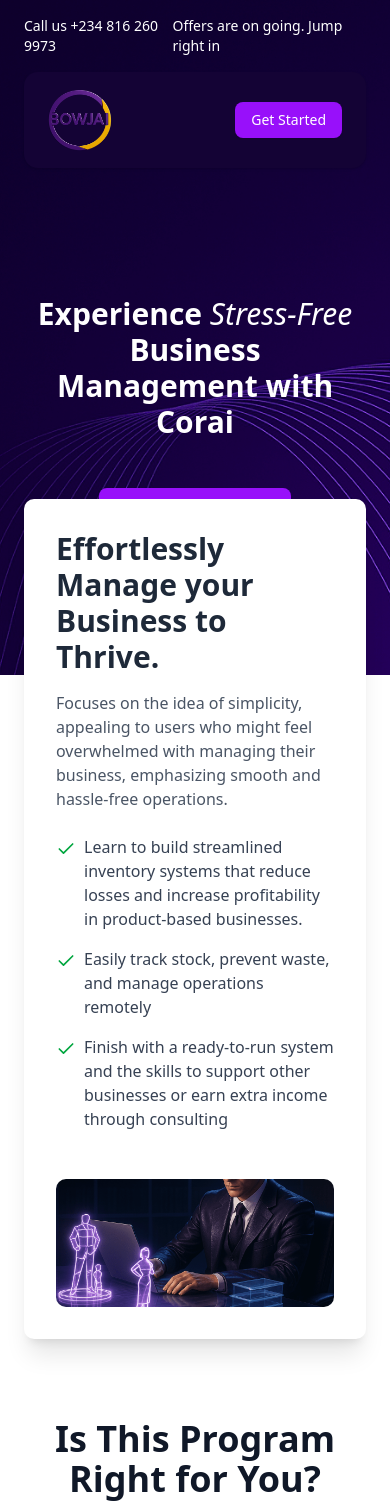
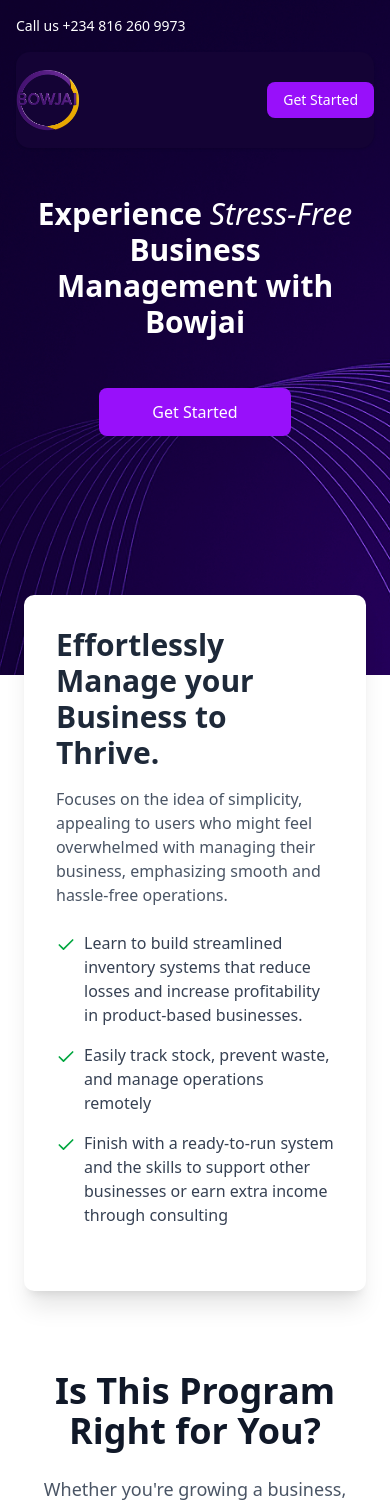
Before and after one commit to joshhumphrey02/boijai, a React (Vite) app: page / in a window 390 px wide. Shown: the top 1508 px of the page. Built offline with nearby package versions, Linux system fonts and the light colour scheme.

Commit message:
made more updates

```diff
--- a/src/App.tsx
+++ b/src/App.tsx
@@ -15,7 +15,7 @@
         <HeroSection />
         <FeatureSection />
         <WhoIsThisFor />
-        <Features />
+        {/* <Features /> */}
         <WHY />
         <About />
         <Testimonials />
--- a/src/components/FAQ.tsx
+++ b/src/components/FAQ.tsx
@@ -8,29 +8,29 @@
   const [openIndex, setOpenIndex] = useState<number>(0);
   const faqs: FAQItem[] = [
     {
-      question: "How does the dashboard help track coffee sales?",
+      question: "Who is this course designed for?",
       answer:
-        "The dashboard offers real-time insights into daily, weekly, and monthly sales, helping you stay on top of trends and performance.",
+        "It's perfect for product-based business owners, side hustlers, and anyone looking to learn inventory management as a profitable skill.",
     },
     {
-      question: "Can I manage inventory with this dashboard?",
+      question: "Do I need technical experience to enroll?",
       answer:
-        "Yes, our dashboard includes comprehensive inventory management features that let you track stock levels, set reorder points, and monitor product availability in real-time.",
+        "No prior tech skills are required. The course guides you step-by-step with easy-to-follow systems and real-world examples.",
     },
     {
-      question: "Can I track customer preferences?",
+      question: "What will I be able to do after completing the program?",
       answer:
-        "Absolutely! The dashboard collects and analyzes customer purchase patterns, allowing you to identify preferences and tailor your offerings accordingly.",
+        "You'll have a fully functional inventory system for your business, plus the know-how to offer inventory consulting to others for extra income.",
     },
     {
-      question: "Can the dashboard track daily sales performance?",
+      question: "Can this work for my business if I still work a 9-5?",
       answer:
-        "Yes, the dashboard provides detailed daily sales reports with hourly breakdowns, allowing you to identify peak selling times and optimize staffing accordingly.",
+        "Yes! The system is designed for remote tracking, automation, and low-maintenance control—perfect for busy professionals.",
     },
     {
-      question: "Can I export sales reports?",
+      question: "Will I get templates or tools to help with setup?",
       answer:
-        "Yes, all reports can be exported in multiple formats including PDF, CSV, and Excel for easy sharing and further analysis in your preferred tools.",
+        "Absolutely. You’ll receive plug-and-play templates and guided walkthroughs to get your inventory system up and running smoothly.",
     },
   ];
   const toggleFAQ = (index: number) => {
--- a/src/components/FeatureSection.tsx
+++ b/src/components/FeatureSection.tsx
@@ -1,7 +1,7 @@
 import { CheckIcon } from "lucide-react";
 export function FeatureSection() {
   return (
-    <section className="px-6 lg:px-20 -mt-44 relative z-10">
+    <section className="px-6 lg:px-20 -mt-20 md:-mt-44 relative z-10">
       <div className="bg-white rounded-lg shadow-xl p-8 md:p-12 max-w-6xl mx-auto">
         <div className="grid md:grid-cols-2 gap-4">
           <div className=" pr-0 md:pr-8 mb-8 md:mb-0">
@@ -46,7 +46,7 @@
               </div>
             </div>
           </div>
-          <div className=" relative">
+          <div className=" hidden md:flex relative">
             <div className="rounded-lg overflow-hidden bg-gray-900 relative h-32 md:h-full max-h-96">
               <img
                 src="/play.png"
--- a/src/components/Footer.tsx
+++ b/src/components/Footer.tsx
@@ -3,14 +3,14 @@
     <footer className="w-full py-12 px-4 md:px-8 lg:px-16 bg-gray-50 border-t border-gray-200">
       <div className="max-w-7xl mx-auto">
         <div className="grid grid-cols-1 md:grid-cols-4 gap-8">
-          <div className="col-span-1">
+          <div className="col-span-1 md:col-span-2">
             <div className="flex items-center mr-12">
               <img
                 src="/trans-logo.png"
                 className=" w-16 h-16 rounded-full object-cover"
               />
             </div>
-            <p className="mt-4 text-gray-600 text-sm">
+            <p className="mt-4 text-gray-600 text-sm md:w-[60%]">
               Monitor performance, track top-selling products, conversion rates,
               and analyze customer behaviors across devices—all in one place
             </p>
@@ -19,7 +19,7 @@
           <div className="col-span-1">
             <h3 className="font-medium text-gray-900 mb-4">Company</h3>
             <ul className="space-y-3">
-              {["Home", "Features", "Pricing", "About"].map((item) => (
+              {["Home", "Features", "About"].map((item) => (
                 <li key={item}>
                   <a
                     href="#"
@@ -46,21 +46,6 @@
               ))}
             </ul>
           </div>
-          <div className="col-span-1">
-            <h3 className="font-medium text-gray-900 mb-4">Legal</h3>
-            <ul className="space-y-3">
-              {["Privacy", "Terms & Conditions"].map((item) => (
-                <li key={item}>
-                  <a
-                    href="#"
-                    className="text-gray-600 hover:text-indigo-600 transition-colors"
-                  >
-                    {item}
-                  </a>
-                </li>
-              ))}
-            </ul>
-          </div>
         </div>
       </div>
     </footer>
--- a/src/components/Header.tsx
+++ b/src/components/Header.tsx
@@ -7,7 +7,9 @@
       {/* Top bar */}
       <div className="flex justify-between items-center py-4 text-sm ">
         <div>Call us +234 816 260 9973</div>
-        <div>Offers are on going. Jump right in</div>
+        <div className=" hidden md:flex">
+          Offers are on going. Jump right in
+        </div>
         <div className="hidden md:flex items-center space-x-4">
           <Separator
             orientation="vertical"
@@ -22,7 +24,7 @@
         </div>
       </div>
       {/* Navigation */}
-      <div className="flex justify-between items-center bg-[#140335] shadow rounded-xl px-6 py-4 ">
+      <div className="flex justify-between items-center bg-[#140335] shadow rounded-xl px-0 md:px-6 py-4 ">
         <div className="flex items-center">
           <div className="flex items-center mr-12 md:mr-24">
             <img
--- a/src/components/HeroSection.tsx
+++ b/src/components/HeroSection.tsx
@@ -4,20 +4,17 @@
   return (
     <section
       style={{ backgroundImage: "url('/hero.png')" }}
-      className="bg-cover bg-no-repeat bg-bottom h-[80dvh] text-white px-6 pb-20 lg:px-20 relative overflow-hidden"
+      className="bg-cover bg-no-repeat bg-center md:bg-bottom h-[80dvh] text-white px-4 pb-20 lg:px-20 relative overflow-hidden"
     >
       <Header />
-      <div className="text-center max-w-4xl mt-32 mx-auto relative z-10">
+      <div className="text-center max-w-4xl mt-12 md:mt-32 mx-auto relative z-10">
         <h1 className="text-3xl md:text-4xl lg:text-5xl font-bold mb-6">
           Experience <span className="italic font-light">Stress-Free</span>{" "}
-          Business <br /> Management with Corai
+          Business <br /> Management with Bowjai
         </h1>
         <div className="flex flex-col sm:flex-row items-center justify-center space-y-4 sm:space-y-0 sm:space-x-4 mt-12">
           <button className="bg-purple-600 hover:bg-purple-700 text-white px-8 py-3 rounded-md font-medium w-48">
             Get Started
-          </button>
-          <button className="bg-gray-800 hover:bg-gray-700 text-white px-8 py-3 rounded-md font-medium w-48 border border-gray-700">
-            How it's work
           </button>
         </div>
       </div>
--- a/src/components/WHY.tsx
+++ b/src/components/WHY.tsx
@@ -4,7 +4,7 @@
     <div className="w-full min-h-screen bg-gray-50 text-gray-800 py-16 px-4">
       <div className="max-w-6xl mx-auto">
         <h1 className="text-5xl font-light text-center mb-16">
-          Why You Should Consider Our Service
+          Why You Should Consider Our Program
         </h1>
         <div className="grid grid-cols-1 md:grid-cols-3 gap-10">
           <FeatureItem
```
